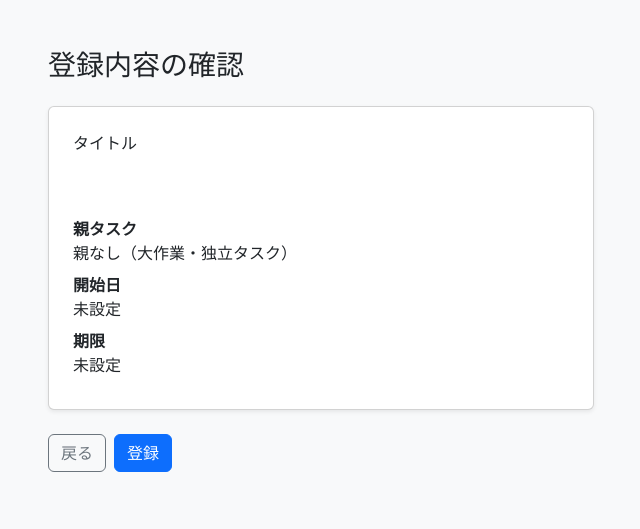
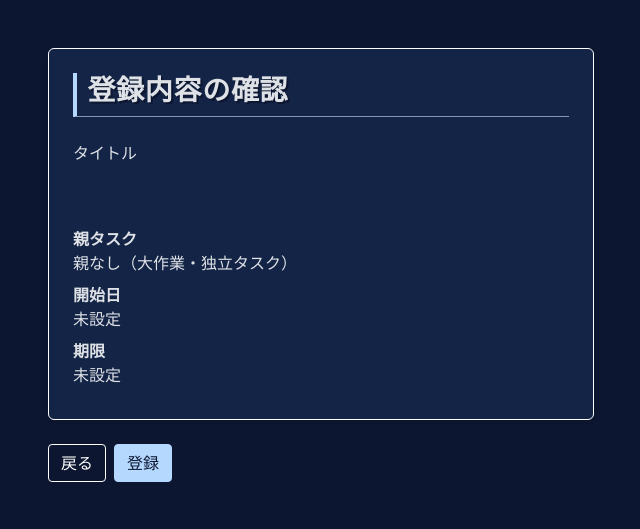
Before and after one commit to coffee-neko/20261118_2, a Spring Boot app: page /todo/confirm in a window 1280 px wide. Shown: the top 529 px of the page, without its empty margins (319-959 px from the left). Run offline with Spring Boot 4, Linux system fonts and the light colour scheme; the visitor is signed in with stand-in values (Sample User, id 1); some of the project's set-up classes (security, data sources, template engines, error pages and the like) are left out, and stand-ins take their place.

Commit message:
H2更新による登録エラー修正・レトロRPG画面デザイン改善
- エラー23514-240に対応するため、pom.xmlでH2を2.4.240から修正済みの2.5.250へ更新
- Spring Boot・MyBatis・Javaのバージョン、メモリDB設定、CHECK制約、ステータス変換処理を維持
- TodoStatusConstraintTest.javaを追加し、DB初期化とは別の接続で子タスクを登録できることと、許可外のステータスが拒否されることを検証
- POMの構文と変更差分を確認済み。ビルド・テスト実行・ブラウザでの登録確認は未実施

```diff
--- a/pom.xml
+++ b/pom.xml
@@ -28,6 +28,7 @@
 	</scm>
 	<properties>
 		<java.version>17</java.version>
+		<h2.version>2.5.250</h2.version>
 	</properties>
 	<dependencies>
 		<dependency>
--- a/src/main/resources/static/css/quest-theme.css
+++ b/src/main/resources/static/css/quest-theme.css
@@ -81,6 +81,34 @@
     outline-offset: 2px;
 }
 
+.quest-registration {
+    color-scheme: dark;
+    --bs-secondary-color: var(--quest-muted);
+}
+
+.quest-registration .quest-title {
+    border-block-end: 1px solid var(--quest-divider);
+    padding-block-end: .6rem;
+}
+
+.quest-registration :is(.form-control, .form-select) {
+    min-width: 0;
+    max-width: 100%;
+    color: var(--quest-text);
+    background-color: var(--quest-background);
+    border-color: var(--quest-divider);
+}
+
+.quest-registration .form-control-plaintext {
+    color: var(--quest-text);
+}
+
+.quest-registration .btn-primary.quest-button {
+    --bs-btn-color: var(--quest-background);
+    --bs-btn-bg: var(--quest-link);
+    --bs-btn-border-color: var(--quest-link);
+}
+
 .command-room .command-link {
     display: grid;
     grid-template-columns: 1.25em minmax(0, 1fr);
--- a/src/main/resources/templates/todo/confirm.html
+++ b/src/main/resources/templates/todo/confirm.html
@@ -8,27 +8,27 @@
           rel="stylesheet"
           integrity="sha384-QWTKZyjpPEjISv5WaRU9OFeRpok6YctnYmDr5pNlyT2bRjXh0JMhjY6hW+ALEwIH"
           crossorigin="anonymous">
+    <link th:replace="~{fragments/quest-theme :: stylesheet}" rel="stylesheet">
 </head>
-<body class="bg-light">
-<main class="container py-5">
+<body class="quest-theme quest-registration" data-bs-theme="dark">
+<main class="container py-4 py-md-5">
     <div class="row justify-content-center">
         <div class="col-md-8 col-lg-6">
-            <h1 class="h3 mb-4">登録内容の確認</h1>
-
-            <div class="card shadow-sm mb-4">
-                <div class="card-body p-4">
+            <div class="card shadow-sm mb-4 quest-window">
+                <div class="card-body p-3 p-sm-4">
+                    <h1 class="h3 mb-4 quest-heading quest-title">登録内容の確認</h1>
                     <label for="display-title" class="form-label">タイトル</label>
                     <input id="display-title" type="text" class="form-control-plaintext"
                            th:value="${title}" value="サンプルタスク" readonly>
-                    <p class="mb-0" th:if="${category != null}">
+                    <p class="mb-0 text-break" th:if="${category != null}">
                         カテゴリ: <span th:text="${category.name}">事前準備</span>
                     </p>
-                    <p class="mb-0" th:if="${assignee != null}">
+                    <p class="mb-0 text-break" th:if="${assignee != null}">
                         担当者: <span th:text="${assignee.name}">たろう</span>
                     </p>
                     <dl class="mt-3 mb-0">
                         <dt>親タスク</dt>
-                        <dd th:text="${parent == null ? '親なし（大作業・独立タスク）' : parent.title}">親なし</dd>
+                        <dd class="text-break" th:text="${parent == null ? '親なし（大作業・独立タスク）' : parent.title}">親なし</dd>
                         <dt>開始日</dt>
                         <dd th:text="${#strings.isEmpty(startDate) ? '未設定' : startDate}">未設定</dd>
                         <dt>期限</dt>
@@ -39,7 +39,7 @@
                 </div>
             </div>
 
-            <form th:action="@{/todo/complete}" method="post" class="d-flex gap-2">
+            <form th:action="@{/todo/complete}" method="post" class="d-flex flex-wrap gap-2">
                 <input type="hidden" th:name="${_csrf.parameterName}" th:value="${_csrf.token}">
                 <input type="hidden" name="title" th:value="${title}">
                 <input type="hidden" name="categoryId" th:value="${categoryId}">
@@ -49,8 +49,8 @@
                 <input type="hidden" name="dueDate" th:value="${dueDate}">
                 <input type="hidden" name="description" th:value="${description}">
                 <input type="hidden" name="status" th:value="${status}">
-                <button type="button" class="btn btn-outline-secondary" onclick="history.back()">戻る</button>
-                <button type="submit" class="btn btn-primary">登録</button>
+                <button type="button" class="btn btn-outline-secondary quest-button" onclick="history.back()">戻る</button>
+                <button type="submit" class="btn btn-primary quest-button">登録</button>
             </form>
         </div>
     </div>
```
Also changed, not shown: src/main/resources/templates/todo/complete.html (+9 -8 lines), src/main/resources/templates/todo/edit.html (+9 -8 lines), src/main/resources/templates/todo/form.html (+9 -8 lines), 1 other file.
